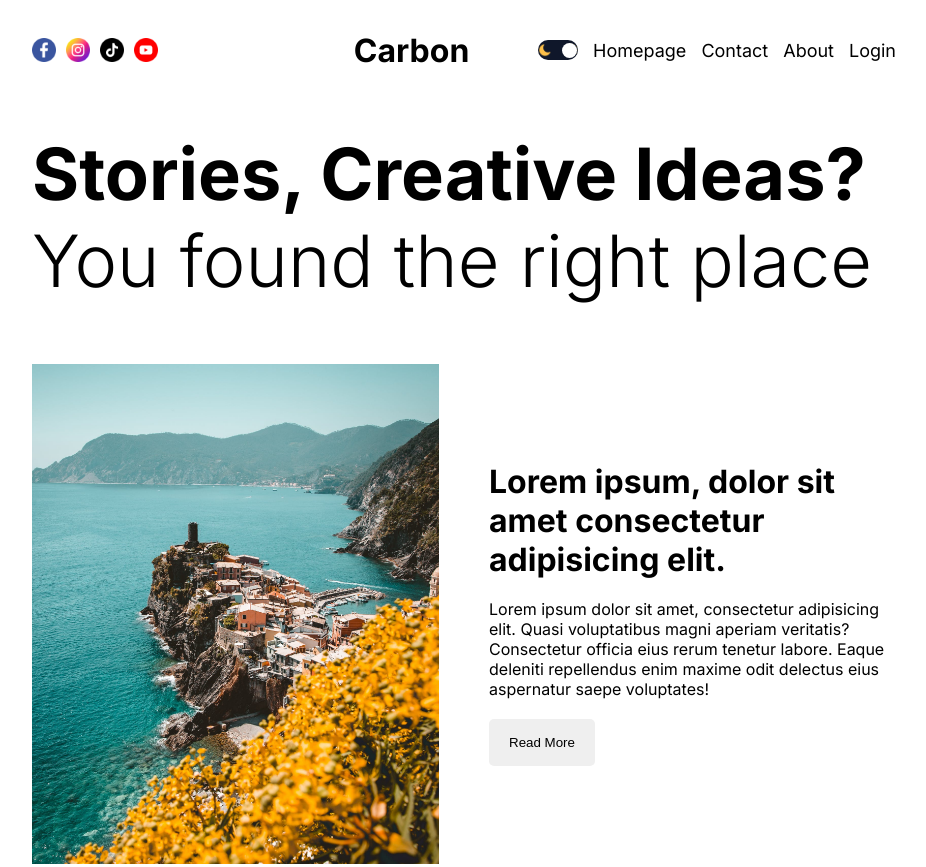
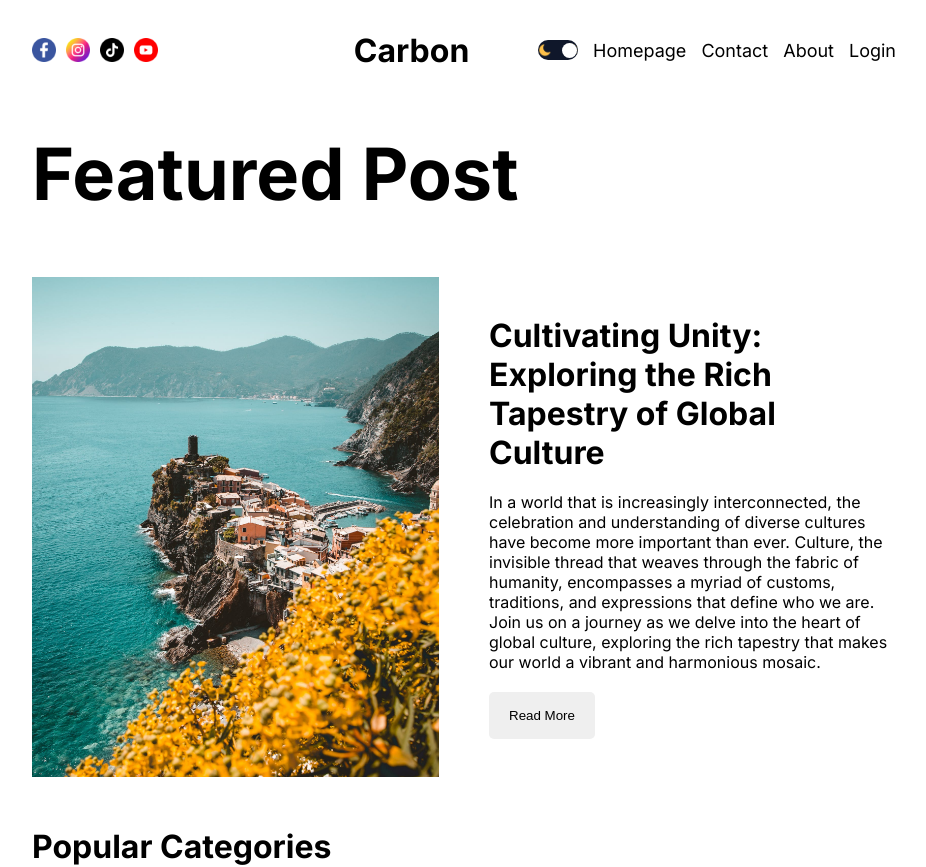
Before and after one commit to meetVaidya/bloog, a Next.js app: page / in a window 1280 px wide. Shown: the top 867 px of the page, without its empty margins (176-1102 px from the left). Built offline with nearby package versions, Linux system fonts and the light colour scheme.

Commit message:
Added content into the featuref post

```diff
--- a/src/components/featured/Featured.jsx
+++ b/src/components/featured/Featured.jsx
@@ -6,7 +6,7 @@ const Featured = () => {
     return (
         <div className={styles.container}>
             <h1 className={styles.title}>
-                <b>Stories, Creative Ideas?</b> <br /> You found the right place
+                <b>Featured Post</b>
             </h1>
             <div className={styles.post}>
                 <div className={styles.imgContainer}>
@@ -19,15 +19,19 @@ const Featured = () => {
                 </div>
                 <div className={styles.textContainer}>
                     <h1 className="styles.postTitle">
-                        Lorem ipsum, dolor sit amet consectetur adipisicing
-                        elit.
+                        Cultivating Unity: Exploring the Rich Tapestry of Global
+                        Culture
                     </h1>
                     <p className={styles.postDescription}>
-                        Lorem ipsum dolor sit amet, consectetur adipisicing
-                        elit. Quasi voluptatibus magni aperiam veritatis?
-                        Consectetur officia eius rerum tenetur labore. Eaque
-                        deleniti repellendus enim maxime odit delectus eius
-                        aspernatur saepe voluptates!
+                        In a world that is increasingly interconnected, the
+                        celebration and understanding of diverse cultures have
+                        become more important than ever. Culture, the invisible
+                        thread that weaves through the fabric of humanity,
+                        encompasses a myriad of customs, traditions, and
+                        expressions that define who we are. Join us on a journey
+                        as we delve into the heart of global culture, exploring
+                        the rich tapestry that makes our world a vibrant and
+                        harmonious mosaic.
                     </p>
                     <button className={styles.button}>Read More</button>
                 </div>
```
